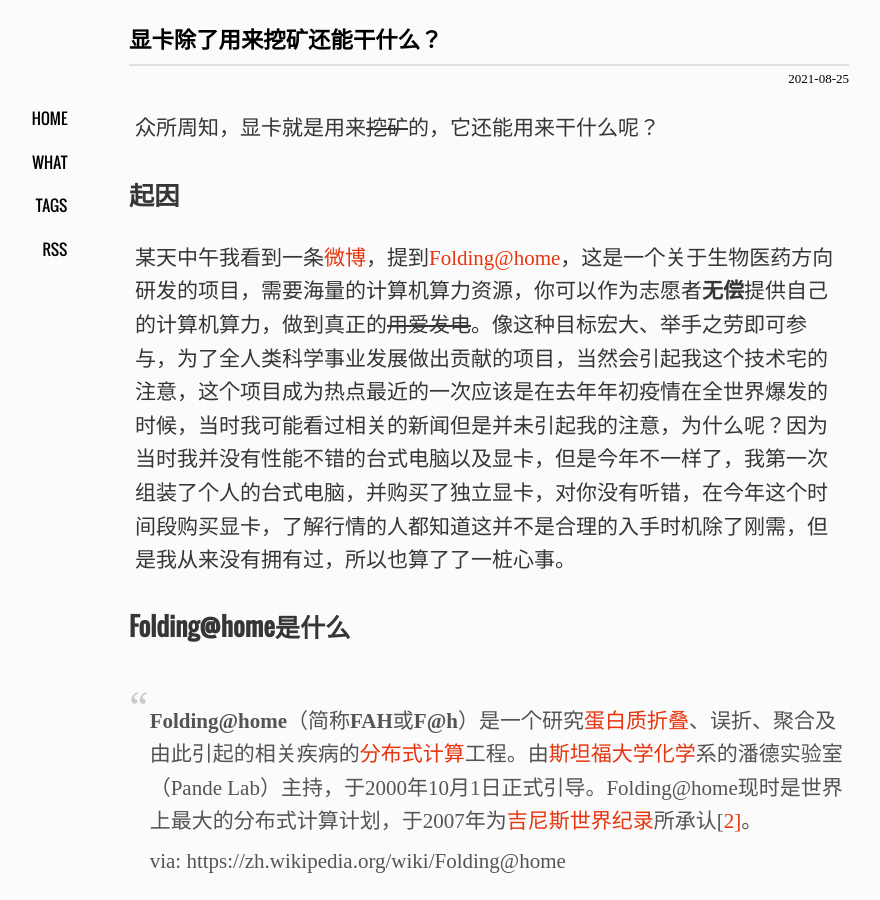
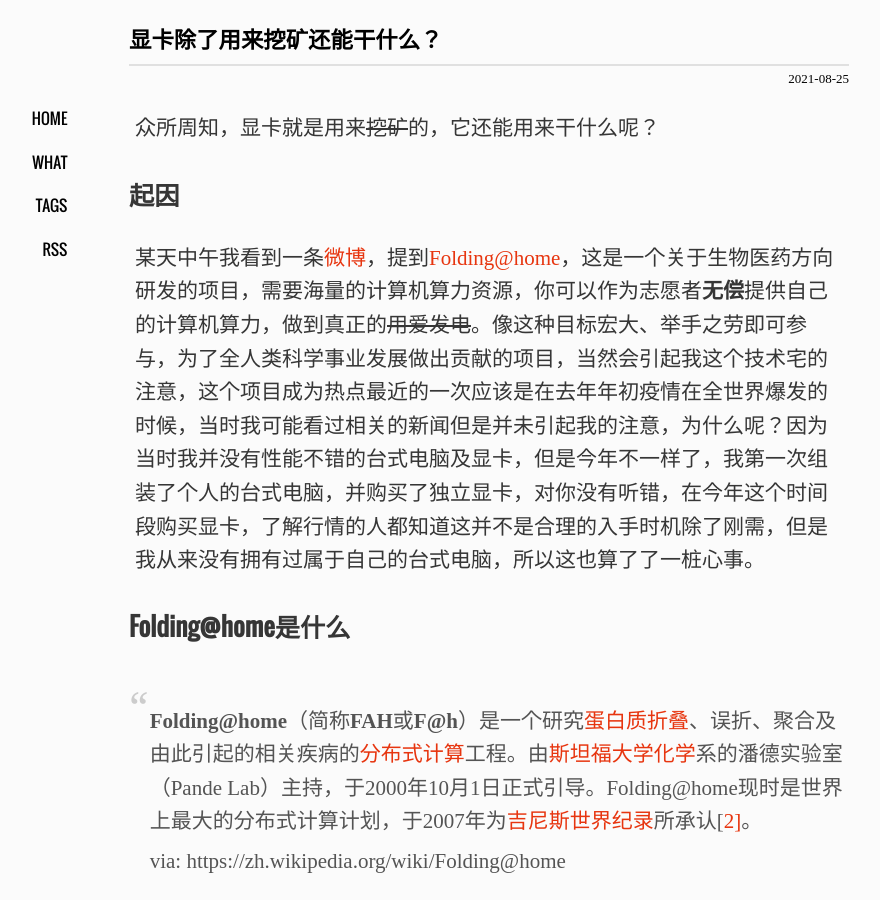
Before and after one commit to xavierskip/xavierskip.github.io, a Jekyll site: the page built from _posts/2021-08-25-folding-at-home.md, in a window 1280 px wide and 900 px high. Shown: the whole window, without its empty margins (151-1031 px from the left). Built offline with Jekyll 4.4.1, drawn with Linux system fonts in a browser that asks for light colours; comment, search, counter and statistics services are not loaded.

Commit message:
Update 2021-08-25-folding-at-home.md
edit

```diff
--- a/_posts/2021-08-25-folding-at-home.md
+++ b/_posts/2021-08-25-folding-at-home.md
@@ -11,7 +11,7 @@
 
 ### 起因
 
-某天中午我看到一条[微博](https://weibo.com/1560906700/Kt67GiQtl)，提到[Folding@home](https://foldingathome.org/?lng=zh-CN)，这是一个关于生物医药方向研发的项目，需要海量的计算机算力资源，你可以作为志愿者**无偿**提供自己的计算机算力，做到真正的~~用爱发电~~。像这种目标宏大、举手之劳即可参与，为了全人类科学事业发展做出贡献的项目，当然会引起我这个技术宅的注意，这个项目成为热点最近的一次应该是在去年年初疫情在全世界爆发的时候，当时我可能看过相关的新闻但是并未引起我的注意，为什么呢？因为当时我并没有性能不错的台式电脑以及显卡，但是今年不一样了，我第一次组装了个人的台式电脑，并购买了独立显卡，对你没有听错，在今年这个时间段购买显卡，了解行情的人都知道这并不是合理的入手时机除了刚需，但是我从来没有拥有过，所以也算了了一桩心事。
+某天中午我看到一条[微博](https://weibo.com/1560906700/Kt67GiQtl)，提到[Folding@home](https://foldingathome.org/?lng=zh-CN)，这是一个关于生物医药方向研发的项目，需要海量的计算机算力资源，你可以作为志愿者**无偿**提供自己的计算机算力，做到真正的~~用爱发电~~。像这种目标宏大、举手之劳即可参与，为了全人类科学事业发展做出贡献的项目，当然会引起我这个技术宅的注意，这个项目成为热点最近的一次应该是在去年年初疫情在全世界爆发的时候，当时我可能看过相关的新闻但是并未引起我的注意，为什么呢？因为当时我并没有性能不错的台式电脑及显卡，但是今年不一样了，我第一次组装了个人的台式电脑，并购买了独立显卡，对你没有听错，在今年这个时间段购买显卡，了解行情的人都知道这并不是合理的入手时机除了刚需，但是我从来没有拥有过属于自己的台式电脑，所以这也算了了一桩心事。
 
 ### Folding@home是什么
 
```
